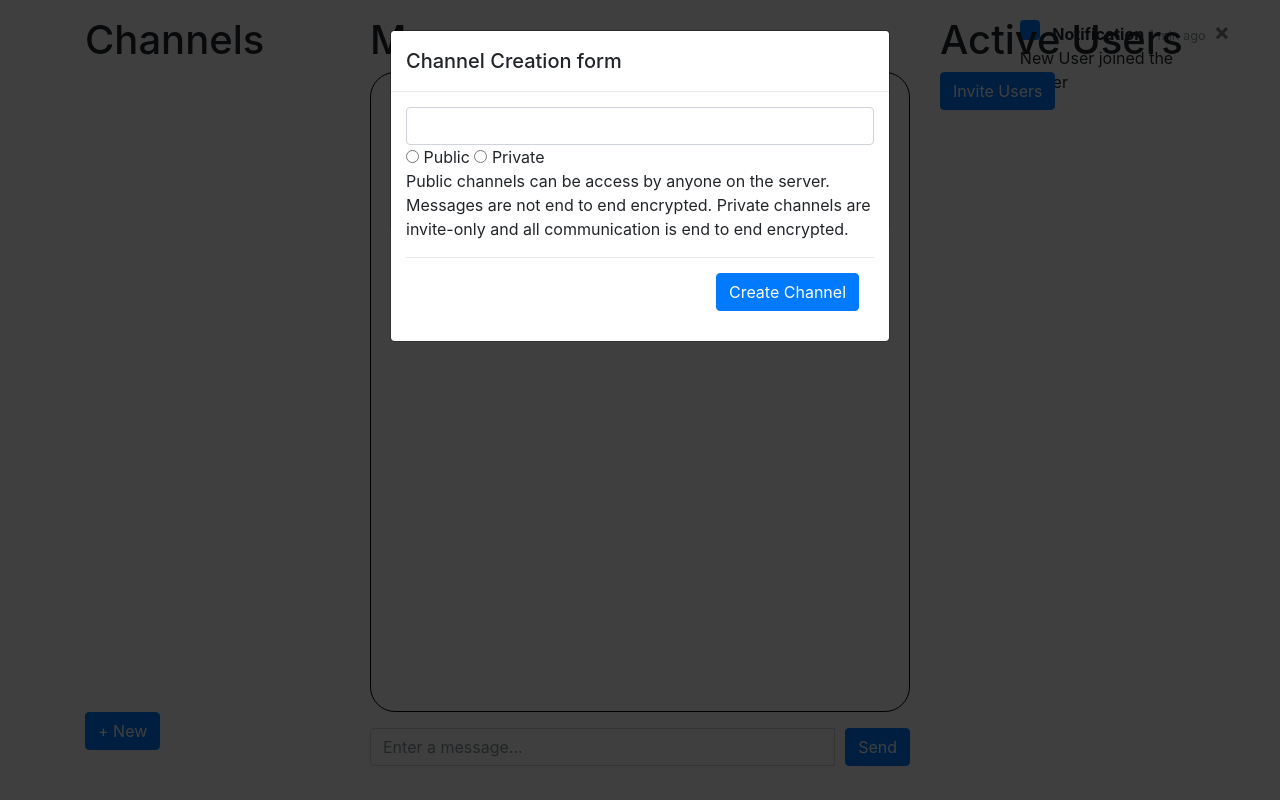
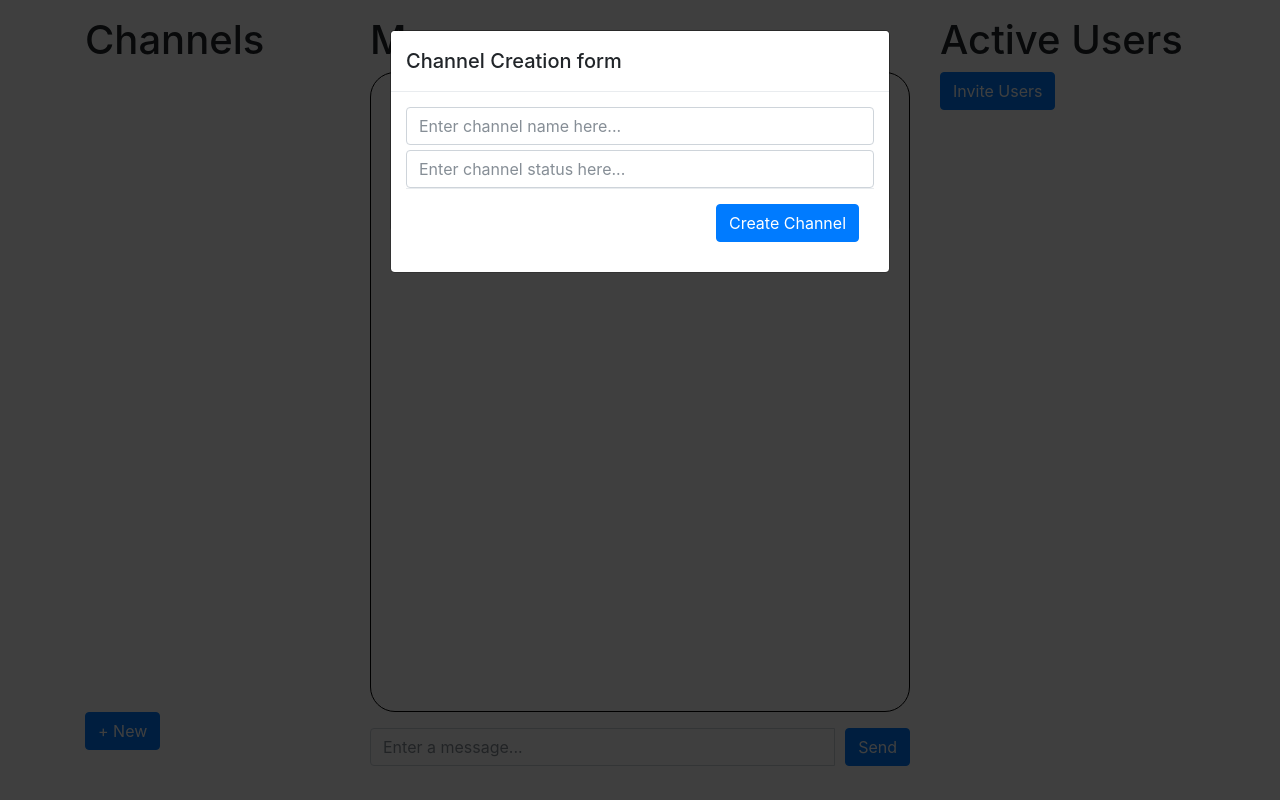
Before and after one commit to faridelaouadi/SlackClone, a Flask app: page / in a window 1280 px wide, after a click on "+ New". Run offline with Flask 2, Linux system fonts and the light colour scheme; some libraries are stand-ins or nearby versions.

Commit message:
commiting local changes before major development that could go horribly wrong

```diff
--- a/static/index.js
+++ b/static/index.js
@@ -19,8 +19,8 @@ const init = username => {
     });
 
     socket.on("new user", data => {
-
-        show_new_user(data.username);
+        console.log("new user in this bitchhhhhh with name ---->  " + data.username);
+        //show_new_user(data.username);
 
     });
 
@@ -52,6 +52,7 @@ const init = username => {
 const setup = socket => {
   let channel_form = document.querySelector("#newChannel-form");
   let channel_name_inp = document.querySelector("#channel_name");
+  let channel_status_inp = document.querySelector("#channel_status");
   let msg_inp = document.querySelector("#msg-text");
   let msg_form = document.querySelector("#msg-form");
 
@@ -62,6 +63,7 @@ const setup = socket => {
     e.preventDefault();
 
     let name = channel_name_inp.value;
+    let status = channel_status_inp.value;
 
     if (!name) {
       console.log("no name");
@@ -71,6 +73,7 @@ const setup = socket => {
     socket.emit("new channel", { name });
 
     channel_name_inp.value = "";
+    channel_status_inp.value = "";
     $('#newChannelModal').modal('hide');
   });
 
--- a/templates/index.html
+++ b/templates/index.html
@@ -24,8 +24,8 @@
 
 <body>
 
-
-    <div class="toast"  role="alert" aria-hidden="true" id="myToast" aria-atomic="true" style="position: absolute; top: 0; right: 0; margin-right:50px; margin-top:20px;">
+    <!--this is the toast Notification for when a new user joins the server-->
+    <!--<div class="toast"  role="alert" aria-hidden="true" id="myToast" aria-atomic="true" style="position: absolute; top: 0; right: 0; margin-right:50px; margin-top:20px;">
       <div class="toast-header">
         <svg class=" rounded mr-2" width="20" height="20" xmlns="http://www.w3.org/2000/svg" preserveAspectRatio="xMidYMid slice" focusable="false" role="img">
                       <rect fill="#007aff" width="100%" height="100%" /></svg>
@@ -38,7 +38,7 @@
       <div id="toast_message" class="toast-body">
         New User joined the server
       </div>
-    </div>
+    </div>-->
 
 
     <div class="container mt-3">
@@ -102,12 +102,8 @@
                 </div>
                 <div class="modal-body">
                     <form id="newChannel-form">
-                        <input class="form-control" type="text" name="channel_name" id="channel_name">
-
-                        <input type="radio" name="privacyRadio" value="public"/> Public
-                        <input type="radio" name="privacyRadio" value="private"/> Private
-                      </br>
-                        <p id="channel_security_info">Public channels can be access by anyone on the server. Messages are not end to end encrypted. Private channels are invite-only and all communication is end to end encrypted.</p>
+                        <input class="form-control" autocomplete="off" type="text" name="channel_name" placeholder="Enter channel name here..." id="channel_name" style="margin-bottom:5px;">
+                        <input class="form-control" autocomplete="off" type="text" name="channel_status" placeholder="Enter channel status here..." id="channel_status">
                         <div class="modal-footer">
                           <button type="submit" class="btn btn-primary">Create Channel</button>
                         </div>
```
